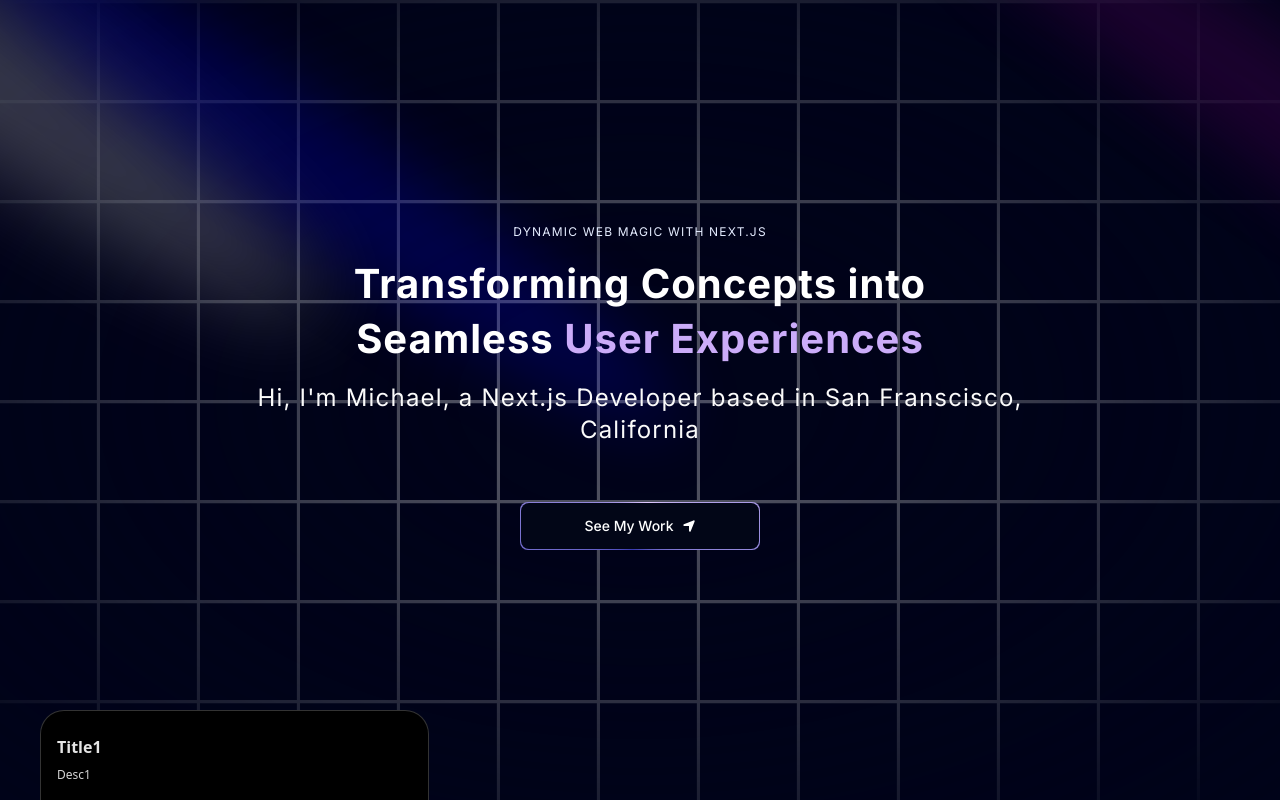
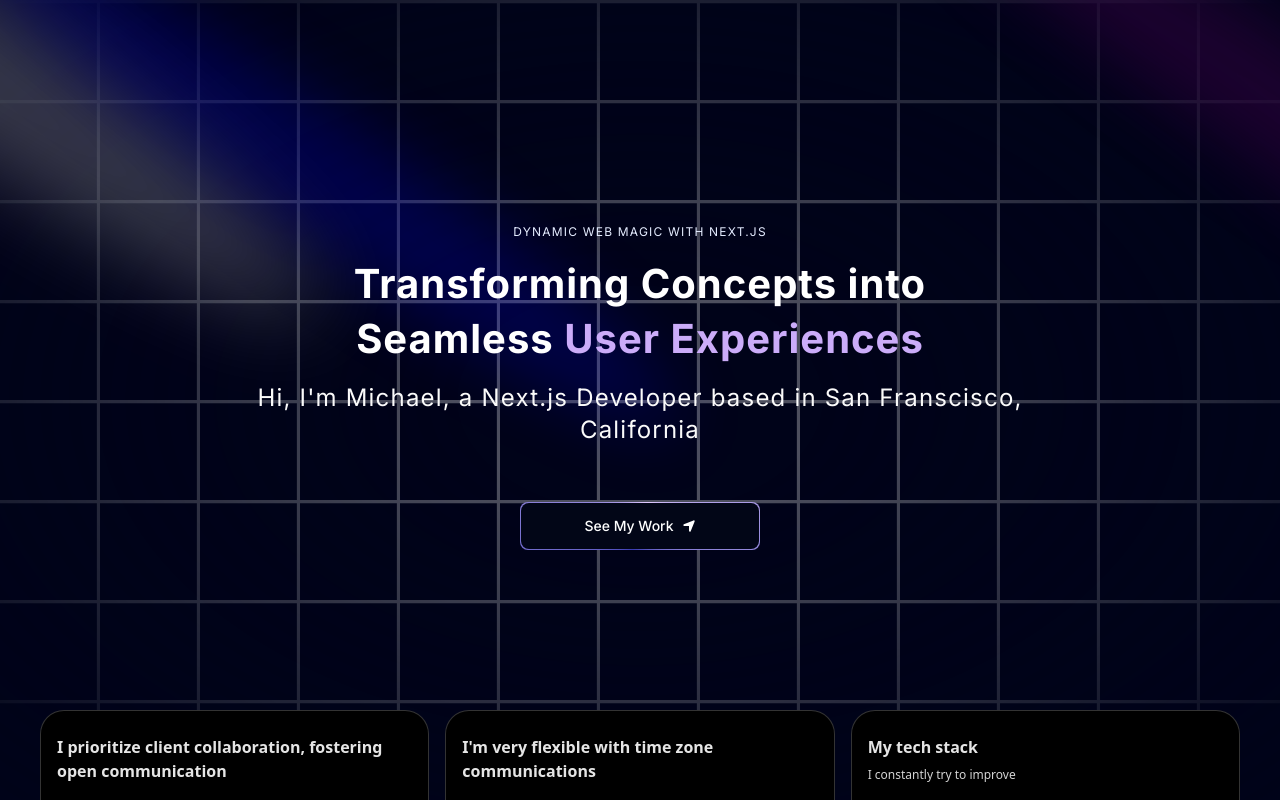
Before and after one commit to Michaelmira/Next.js-developer-portfolio, a Next.js app: page / in a window 1280 px wide. Shown: the top 800 px of the page. Built offline with nearby package versions, Linux system fonts and the light colour scheme.

Commit message:
import Skeleton for Data Inputs

```diff
--- a/app/componets/Grid.tsx
+++ b/app/componets/Grid.tsx
@@ -1,21 +1,21 @@
 import React from 'react'
 import { BentoGrid, BentoGridItem } from './ui/BentoGrid'
+import { gridItems } from '@/data'
 
 const Grid = () => {
   return (
     <section id="about">
       <BentoGrid>
-            {[{ title: 'Title1', description: 'Desc1'}].map
-            (((item, i) => (
+        {gridItems.map
+          ((item, i) => (
             <BentoGridItem
               id={item.id}
               key={item.id}
               title={item.title}
               description={item.description}
-
             />
 
-            )))}
+          ))}
       </BentoGrid>
     </section>
 
--- /dev/null
+++ b/data/index.ts
@@ -0,0 +1,217 @@
+export const navItems = [
+    { name: "About", link: "#about" },
+    { name: "Projects", link: "#projects" },
+    { name: "Testimonials", link: "#testimonials" },
+    { name: "Contact", link: "#contact" },
+  ];
+
+  export const gridItems = [
+    {
+      id: 1,
+      title: "I prioritize client collaboration, fostering open communication ",
+      description: "",
+      className: "lg:col-span-3 md:col-span-6 md:row-span-4 lg:min-h-[60vh]",
+      imgClassName: "w-full h-full",
+      titleClassName: "justify-end",
+      img: "/b1.svg",
+      spareImg: "",
+    },
+    {
+      id: 2,
+      title: "I'm very flexible with time zone communications",
+      description: "",
+      className: "lg:col-span-2 md:col-span-3 md:row-span-2",
+      imgClassName: "",
+      titleClassName: "justify-start",
+      img: "",
+      spareImg: "",
+    },
+    {
+      id: 3,
+      title: "My tech stack",
+      description: "I constantly try to improve",
+      className: "lg:col-span-2 md:col-span-3 md:row-span-2",
+      imgClassName: "",
+      titleClassName: "justify-center",
+      img: "",
+      spareImg: "",
+    },
+    {
+      id: 4,
+      title: "Tech enthusiast with a passion for development.",
+      description: "",
+      className: "lg:col-span-2 md:col-span-3 md:row-span-1",
+      imgClassName: "",
+      titleClassName: "justify-start",
+      img: "/grid.svg",
+      spareImg: "/b4.svg",
+    },
+
+    {
+      id: 5,
+      title: "Currently building a JS Animation library",
+      description: "The Inside Scoop",
+      className: "md:col-span-3 md:row-span-2",
+      imgClassName: "absolute right-0 bottom-0 md:w-96 w-60",
+      titleClassName: "justify-center md:justify-start lg:justify-center",
+      img: "/b5.svg",
+      spareImg: "/grid.svg",
+    },
+    {
+      id: 6,
+      title: "Do you want to start a project together?",
+      description: "",
+      className: "lg:col-span-2 md:col-span-3 md:row-span-1",
+      imgClassName: "",
+      titleClassName: "justify-center md:max-w-full max-w-60 text-center",
+      img: "",
+      spareImg: "",
+    },
+  ];
+
+  export const projects = [
+    {
+      id: 1,
+      title: "3D Solar System Planets to Explore",
+      des: "Explore the wonders of our solar system with this captivating 3D simulation of the planets using Three.js.",
+      img: "/p1.svg",
+      iconLists: ["/re.svg", "/tail.svg", "/ts.svg", "/three.svg", "/fm.svg"],
+      link: "https://github.com/adrianhajdin?tab=repositories",
+    },
+    {
+      id: 2,
+      title: "Yoom - Video Conferencing App",
+      des: "Simplify your video conferencing experience with Yoom. Seamlessly connect with colleagues and friends.",
+      img: "/p2.svg",
+      iconLists: ["/next.svg", "/tail.svg", "/ts.svg", "/stream.svg", "/c.svg"],
+      link: "https://github.com/adrianhajdin/zoom-clone",
+    },
+    {
+      id: 3,
+      title: "AI Image SaaS - Canva Application",
+      des: "A REAL Software-as-a-Service app with AI features and a payments and credits system using the latest tech stack.",
+      img: "/p3.svg",
+      iconLists: ["/re.svg", "/tail.svg", "/ts.svg", "/three.svg", "/c.svg"],
+      link: "https://github.com/adrianhajdin/ai_saas_app",
+    },
+    {
+      id: 4,
+      title: "Animated Apple Iphone 3D Website",
+      des: "Recreated the Apple iPhone 15 Pro website, combining GSAP animations and Three.js 3D effects..",
+      img: "/p4.svg",
+      iconLists: ["/next.svg", "/tail.svg", "/ts.svg", "/three.svg", "/gsap.svg"],
+      link: "https://github.com/adrianhajdin/iphone",
+    },
+  ];
+
+  export const testimonials = [
+    {
+      quote:
+        "Collaborating with Adrian was an absolute pleasure. His professionalism, promptness, and dedication to delivering exceptional results were evident throughout our project. Adrian's enthusiasm for every facet of development truly stands out. If you're seeking to elevate your website and elevate your brand, Adrian is the ideal partner.",
+      name: "Michael Johnson",
+      title: "Director of AlphaStream Technologies",
+    },
+    {
+      quote:
+        "Collaborating with Adrian was an absolute pleasure. His professionalism, promptness, and dedication to delivering exceptional results were evident throughout our project. Adrian's enthusiasm for every facet of development truly stands out. If you're seeking to elevate your website and elevate your brand, Adrian is the ideal partner.",
+      name: "Michael Johnson",
+      title: "Director of AlphaStream Technologies",
+    },
+    {
+      quote:
+        "Collaborating with Adrian was an absolute pleasure. His professionalism, promptness, and dedication to delivering exceptional results were evident throughout our project. Adrian's enthusiasm for every facet of development truly stands out. If you're seeking to elevate your website and elevate your brand, Adrian is the ideal partner.",
+      name: "Michael Johnson",
+      title: "Director of AlphaStream Technologies",
+    },
+    {
+      quote:
+        "Collaborating with Adrian was an absolute pleasure. His professionalism, promptness, and dedication to delivering exceptional results were evident throughout our project. Adrian's enthusiasm for every facet of development truly stands out. If you're seeking to elevate your website and elevate your brand, Adrian is the ideal partner.",
+      name: "Michael Johnson",
+      title: "Director of AlphaStream Technologies",
+    },
+    {
+      quote:
+        "Collaborating with Adrian was an absolute pleasure. His professionalism, promptness, and dedication to delivering exceptional results were evident throughout our project. Adrian's enthusiasm for every facet of development truly stands out. If you're seeking to elevate your website and elevate your brand, Adrian is the ideal partner.",
+      name: "Michael Johnson",
+      title: "Director of AlphaStream Technologies",
+    },
+  ];
+
+  export const companies = [
+    {
+      id: 1,
+      name: "cloudinary",
+      img: "/cloud.svg",
+      nameImg: "/cloudName.svg",
+    },
+    {
+      id: 2,
+      name: "appwrite",
+      img: "/app.svg",
+      nameImg: "/appName.svg",
+    },
+    {
+      id: 3,
+      name: "HOSTINGER",
+      img: "/host.svg",
+      nameImg: "/hostName.svg",
+    },
+    {
+      id: 4,
+      name: "stream",
+      img: "/s.svg",
+      nameImg: "/streamName.svg",
+    },
+    {
+      id: 5,
+      name: "docker.",
+      img: "/dock.svg",
+      nameImg: "/dockerName.svg",
+    },
+  ];
+
+  export const workExperience = [
+    {
+      id: 1,
+      title: "Frontend Engineer Intern",
+      desc: "Assisted in the development of a web-based platform using React.js, enhancing interactivity.",
+      className: "md:col-span-2",
+      thumbnail: "/exp1.svg",
+    },
+    {
+      id: 2,
+      title: "Mobile App Dev - JSM Tech",
+      desc: "Designed and developed mobile app for both iOS & Android platforms using React Native.",
+      className: "md:col-span-2", // change to md:col-span-2
+      thumbnail: "/exp2.svg",
+    },
+    {
+      id: 3,
+      title: "Freelance App Dev Project",
+      desc: "Led the dev of a mobile app for a client, from initial concept to deployment on app stores.",
+      className: "md:col-span-2", // change to md:col-span-2
+      thumbnail: "/exp3.svg",
+    },
+    {
+      id: 4,
+      title: "Lead Frontend Developer",
+      desc: "Developed and maintained user-facing features using modern frontend technologies.",
+      className: "md:col-span-2",
+      thumbnail: "/exp4.svg",
+    },
+  ];
+
+  export const socialMedia = [
+    {
+      id: 1,
+      img: "/git.svg",
+    },
+    {
+      id: 2,
+      img: "/twit.svg",
+    },
+    {
+      id: 3,
+      img: "/link.svg",
+    },
+  ];
```
Lines whose indentation alone changed are shown as unchanged.
